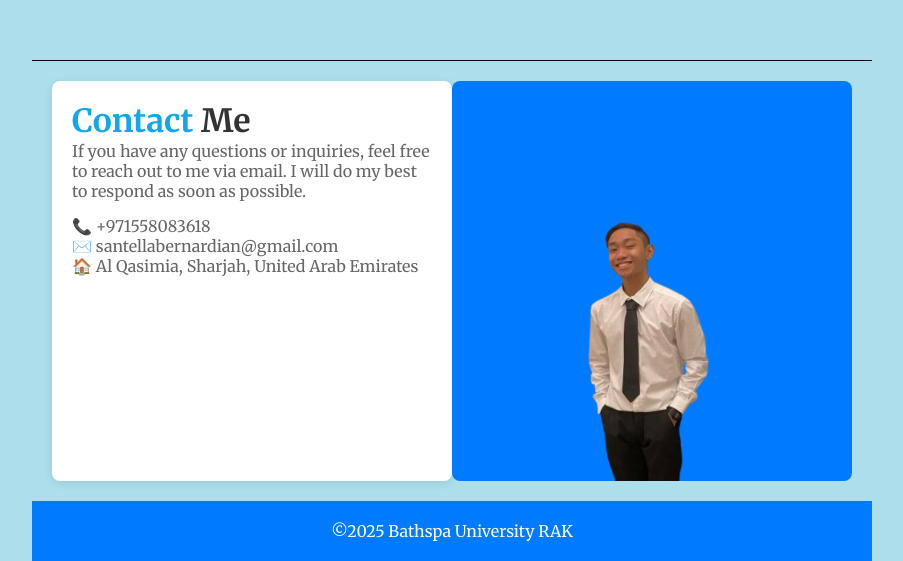
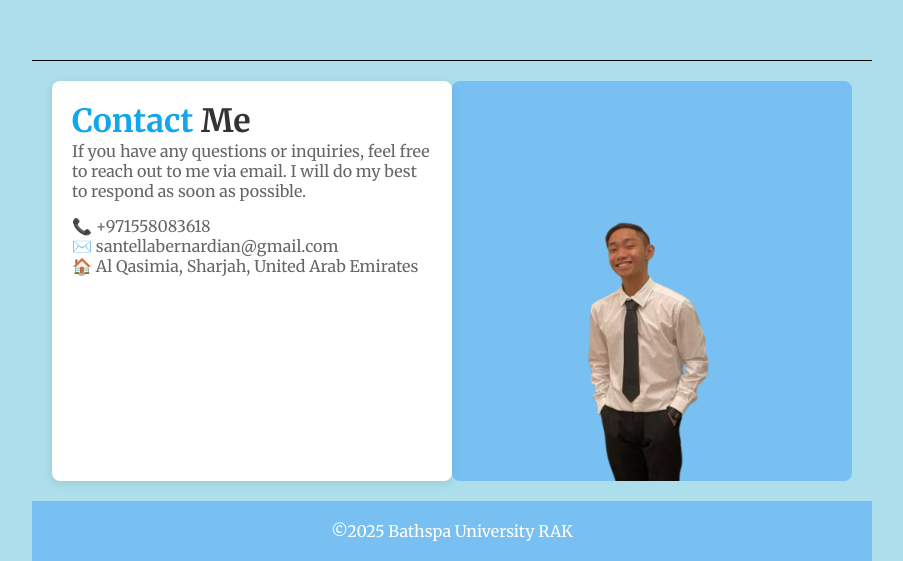
Before and after one commit to DC-BSU-RAK/assessment-2-web-development-project-spring-2025-Ian1426, a plain HTML site: page index.html in a window 1280 px wide. Shown: the part 4457-5018 px from the top of the page, without its empty margins (188-1091 px from the left). Drawn offline with nearby package versions, Linux system fonts and the light colour scheme.

Commit message:
Update
Image transparency

```diff
--- a/CSS/style.css
+++ b/CSS/style.css
@@ -497,7 +497,7 @@ h2 span {
     display: flex;
     justify-content: center;
     align-items: center;
-    background-color: #007BFF;
+    background-color: rgba(0, 123, 255, 0.3);
     border-radius: 8px;
 }
 
@@ -508,7 +508,7 @@ h2 span {
 
 /* Footer stylings */
 footer {
-    background-color: #007BFF;
+    background-color:  rgba(0, 123, 255, 0.3);
     color: white;
     padding: 20px;
     text-align: center;
```
